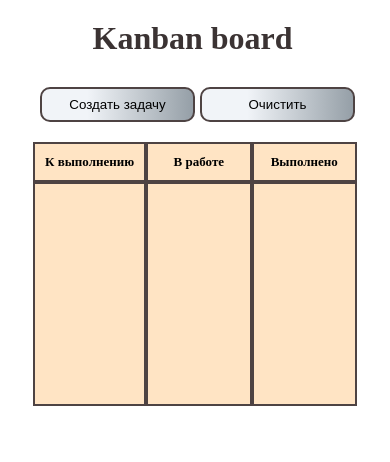
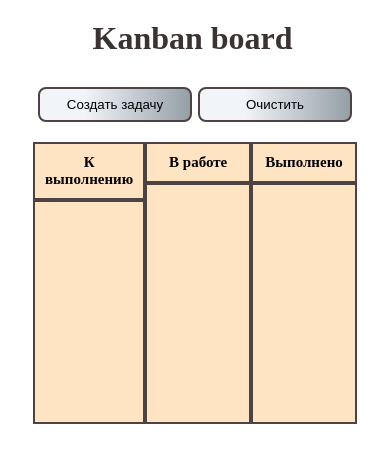
Before and after one commit to Viacheslav89/kanban, a Vue app: page / in a window 390 px wide. Shown: the top 462 px of the page. Built offline with nearby package versions, Linux system fonts and the light colour scheme.

Commit message:
corrected scss

```diff
--- a/src/components/AppBoard.vue
+++ b/src/components/AppBoard.vue
@@ -13,7 +13,7 @@
 
   <AppForm
     v-if="isOpenForm"
-    :isEditTask="isEditTask"
+    :is-edit-task="isEditTask"
     :task="editableTask"
     @closer-form="cancelForm"
   />
@@ -69,7 +69,6 @@ $color-border: rgb(78, 67, 67);
   width: 250px;
   font-size: 38px;
   color: rgb(59, 51, 51);
-  white-space: nowrap;
 }
 
 .board__btn_wrapper {
@@ -78,6 +77,13 @@ $color-border: rgb(78, 67, 67);
   padding: 10px;
   display: flex;
   justify-content: space-between;
+}
+
+.board__btn {
+  margin: 10px 3px 10px 3px;
+  border-radius: 10px;
+  height: 35px;
+  width: 100%;
 }
 
 .btn {
@@ -96,97 +102,14 @@ $color-border: rgb(78, 67, 67);
   }
 }
 
-.board__btn {
-  margin-top: 10px;
-  margin-left: 5px;
-  margin-bottom: 10px;
-  border-radius: 10px;
-  height: 35px;
-  width: 100%;
-}
-
-// .board__desk_wrapper {
-//   margin: 0;
-//   padding: 0 25px 0 25px;
-//   display: flex;
-//   justify-content: center;
-// }
-
-// .board__column {
-//   width: 100%;
-//   list-style: none;
-//   background-color: bisque;
-//   border: 2px solid $color-border;
-// }
-
-// .column__title {
-//   padding: 10px;
-//   margin: 0;
-//   text-align: center;
-//   border-bottom: 4px solid $color-border;
-// }
-
-// .board__desk {
-//   padding: 15px;
-//   min-height: 200px;
-// }
-
-// .board__task {
-//   padding-left: 10px;
-//   border-radius: 5px;
-//   margin-bottom: 10px;
-
-//   &_blue {
-//     background-color: rgb(85, 108, 243);
-//     list-style: none;
-//   }
-
-//   &_red {
-//     background-color: rgb(236, 58, 58);
-//     list-style: none;
-//   }
-
-//   &_completed &_title,
-//   &_completed &_desk {
-//     text-decoration: line-through;
-//   }
-// }
 
 @media screen and (max-width: 770px) {
   .board__btn_wrapper {
     width: 400px;
   }
-
-  .column__title {
-    font-size: 18px;
-  }
 }
 
 @media screen and (max-width: 550px) {
-  .board__desk {
-  padding: 10px;
-  min-height: 200px;
-}
-
-  .board__task {
-    padding-left: 5px;
-    font-size: 12px;
-  }
-
-  .board__btn {
-    margin-top: 10px;
-    margin-left: 5px;
-    margin-bottom: 10px;
-    border-radius: 10px;
-    height: 35px;
-    width: 100%;
-  }
-
-  .column__title {
-    font-size: 13px;
-    white-space: nowrap;
-  }
-
   .board__title {
     width: 205px;
     font-size: 32px;
@@ -198,9 +121,6 @@ $color-border: rgb(78, 67, 67);
 }
 
 @media screen and (max-width: 361px) {
-  .board__task {
-    padding-left: 5px;
-    font-size: 10px;
-  }
+
 }
 </style>
--- a/src/components/AppColumn.vue
+++ b/src/components/AppColumn.vue
@@ -1,14 +1,19 @@
 <template>
   <ul class="board__desk_wrapper">
-    <li v-for="column in boardColumns" class="board__column">
-      <h2 class="column__title">{{ column }}</h2>
-      <ul class="board__desk">
+    <li
+      v-for="column in boardColumns"
+      class="board__column"
+      :key="column.id"
+    >
+      <h2 class="column__title">{{ column.name }}</h2>
+      <ul class="column__desk">
         <AppTask
-          v-for="taskItem in getTasksColumnStatus(column)"
+          v-for="taskItem in getTasksColumnStatus(column.name)"
           :key="taskItem.id"
-          :column="column"
+          :column="column.name"
           :task="taskItem"
-          @editedTask="editedTask(taskItem)"
+          :ColumnTitle="ColumnTitle"
+          @edited-task="editedTask(taskItem)"
         />
       </ul>
     </li>
@@ -17,18 +22,29 @@
 
 <script setup lang="ts">
 // import { ref } from "vue";
-import { Task } from "../types";
+import { Task, Column } from "../types";
 import { useTasks } from "../composables/useTasks";
 
 import AppTask from "./AppTask.vue";
 
 const { tasks } = useTasks();
 
+enum ColumnTitle {
+  ToDo = "К выполнению",
+  Doing = "В работе",
+  Done = "Выполнено",
+}
+
 const emit = defineEmits<{
   (e: "editedTask", currentTask: Task): void;
 }>();
 
-const boardColumns = ["К выполнению", "В работе", "Выполнено"];
+
+const boardColumns: Column[] = [
+  { name: ColumnTitle.ToDo, id: 1 },
+  { name: ColumnTitle.Doing, id: 2 },
+  { name: ColumnTitle.Done, id: 3 },
+];
 
 const getTasksColumnStatus = (column: string): Task[] => {
   return tasks.value.filter((task) => task.status === column);
@@ -38,6 +54,7 @@ const editedTask = (currentTask: Task) => {
   emit("editedTask", currentTask);
 };
 </script>
+
 
 <style scoped lang="scss">
 $color-border: rgb(78, 67, 67);
@@ -57,13 +74,14 @@ $color-border: rgb(78, 67, 67);
 }
 
 .column__title {
+  margin: 0;
+  font-size: 20px;
   padding: 10px;
-  margin: 0;
   text-align: center;
   border-bottom: 4px solid $color-border;
 }
 
-.board__desk {
+.column__desk {
   padding: 15px;
   min-height: 200px;
 }
@@ -72,35 +90,18 @@ $color-border: rgb(78, 67, 67);
 }
 
 @media screen and (max-width: 550px) {
-  .board__desk {
+  .column__desk {
     padding: 10px;
-    min-height: 200px;
-  }
-
-  .board__task {
-    padding-left: 5px;
-    font-size: 12px;
   }
 
   .column__title {
-    font-size: 13px;
-    white-space: nowrap;
-  }
-
-  .board__title {
-    width: 205px;
-    font-size: 32px;
-  }
-
-  .board__btn_wrapper {
-    width: 320px;
+    font-size: 15px;
   }
 }
 
 @media screen and (max-width: 361px) {
-  .board__task {
-    padding-left: 5px;
-    font-size: 10px;
+  .column__title {
+    font-size: 12px;
   }
 }
 </style>
--- a/src/components/AppForm.vue
+++ b/src/components/AppForm.vue
@@ -56,10 +56,10 @@
         </div>
       </div>
       <div class="form__btn--wrapper">
-        <button class="form__btn btn" @click="createdTask">
-          {{ editCreateBtn }}
+        <button class="form__btn btn" @click="takeTask">
+          {{ editCreateTitle }}
         </button>
-        <button class="form__btn btn" @click="closerForm">Отменить</button>
+        <button class="form__btn btn" @click="onClose">Отменить</button>
       </div>
     </div>
     <div class="form__overloy"></div>
@@ -94,7 +94,7 @@ let formData = ref(
 );
 
 let isNotFilledInput = ref({ name: false, desk: false });
-const editCreateBtn = props.isEditTask ? "Редактировать" : "Создать";
+const editCreateTitle = props.isEditTask ? "Редактировать" : "Создать";
 const { createTask, editTask } = useTasks();
 
 const emit = defineEmits<{
@@ -114,34 +114,34 @@ const isNotFilledForm = () => {
   return false;
 };
 
-const createdTask = () => {
+const takeTask = () => {
   if (!isNotFilledForm()) {
     if (props.isEditTask) {
-      editTask(  formData.value);
+      editTask( formData.value );
     } else {
-      createTask(formData.value);
+      createTask( formData.value );
     }
-    closerForm();
+    onClose();
   }
 };
 
-const closerForm = () => {
+const onClose = () => {
   emit("closerForm");
 };
 
-// watch(tasks, () => {
-//   console.log('ww')
-//   localStorage.setItem("tasks", JSON.stringify(tasks.value));
-// });
 </script>
 
+
 <style scoped lang="scss">
+
 .form {
   position: fixed;
   top: 0;
   left: 0;
   width: 100%;
   height: 100%;
+  // background-color: rgb(35, 228, 212);
+
 }
 
 .form__wrapper {
@@ -222,6 +222,7 @@ const closerForm = () => {
 
 .form__select {
   width: 100%;
+  border-radius: 5px;
   min-height: 25px;
   margin-bottom: 25px;
 }
--- a/src/components/AppTask.vue
+++ b/src/components/AppTask.vue
@@ -1,10 +1,10 @@
 <template>
   <li
+    class="task"
     :class="{
-      board__task: true,
-      board__task_blue: isTask(task),
-      board__task_red: isBug(task),
-      board__task_completed: isCompleted(task),
+      task_blue: isTask(task),
+      task_red: isBug(task),
+      // board__task_completed: isCompleted(task),
     }"
   >
     <div class="task__header">
@@ -23,7 +23,7 @@
 
     <div class="task__deadline_wrapper">
       <p
-        v-if="task.status !== ColumnTitle.Done"
+        v-if="!isStatusColumn(task.status, ColumnTitle.Done)"
         :class="{
           task__deadline: true,
           task__deadline_end: getDeadline(task.deadline, column),
@@ -31,7 +31,7 @@
       >
         {{ task.deadline }}
       </p>
-      <b v-if="column === ColumnTitle.Done" class="task__ready"> Завершено </b>
+      <b v-if="isStatusColumn(column, ColumnTitle.Done)" class="task__ready"> Завершено </b>
     </div>
 
     <p class="task__user">{{ task.user }}</p>
@@ -41,13 +41,13 @@
     class="task__status"
     @change="editTask( task )"
     >
-      <option value="К выполнению" :selected="task.status === ColumnTitle.ToDo">
+      <option value="К выполнению" :selected="isStatusColumn(task.status, ColumnTitle.ToDo)">
         К выполнению
       </option>
-      <option value="В работе" :selected="task.status === ColumnTitle.Doing">
+      <option value="В работе" :selected="isStatusColumn(task.status, ColumnTitle.Doing)">
         В работе
       </option>
-      <option value="Выполнено" :selected="task.status === ColumnTitle.Done">
+      <option value="Выполнено" :selected="isStatusColumn(task.status, ColumnTitle.Done)">
         Выполнено
       </option>
     </select>
@@ -60,20 +60,19 @@ import { Task } from "../types";
 import { useTasks } from "../composables/useTasks";
 
 
-enum ColumnTitle {
-  ToDo = "К выполнению",
-  Doing = "В работе",
-  Done = "Выполнено",
-}
-
-defineProps<{
+const props = defineProps<{
   task: Task;
   column: string;
+  ColumnTitle: any;
 }>();
 
 enum TaskType {
   Task = "Задача",
   Bug = "Баг",
+}
+
+const isStatusColumn = (statusTask: string, columnTitle: string) => {
+  return statusTask === columnTitle;
 }
 
 const isBug = (task: Task) => {
@@ -84,15 +83,14 @@ const isTask = (task: Task) => {
   return task.type === TaskType.Task;
 };
 
-const isCompleted = (task: Task) => {
-  return task.status === "Выполнено";
-};
-
+// const isCompleted = (task: Task) => {
+//   return task.status === props.ColumnTitle.Done;
+// };
 
 const getDeadline = (deadline: string, column: string) => {
   return (
     Date.parse(deadline) + 86400000 < new Date().getTime() &&
-    column !== ColumnTitle.Done
+    column !== props.ColumnTitle.Done
   );
 };
 
@@ -115,30 +113,21 @@ watch(tasks, () => {
 <style scoped lang="scss">
 $color-border: rgb(78, 67, 67);
 
-.board__task {
+.task {
   padding-left: 10px;
-  border-radius: 5px;
+  border-radius: 8px;
   margin-bottom: 10px;
+  list-style: none;
 
   &_blue {
     background-color: rgb(85, 108, 243);
-    list-style: none;
   }
 
   &_red {
     background-color: rgb(236, 58, 58);
-    list-style: none;
-  }
-
-  &_completed &_title,
-  &_completed &_desk {
-    text-decoration: line-through;
   }
 }
 
-.board__task {
-  list-style-type: none;
-}
 
 .task__header {
   display: flex;
--- a/src/types.ts
+++ b/src/types.ts
@@ -8,3 +8,8 @@ export interface Task {
     id: number;
     isEdit: boolean;
   }
+
+  export interface Column {
+    name: string;
+    id: number;
+  }
```
